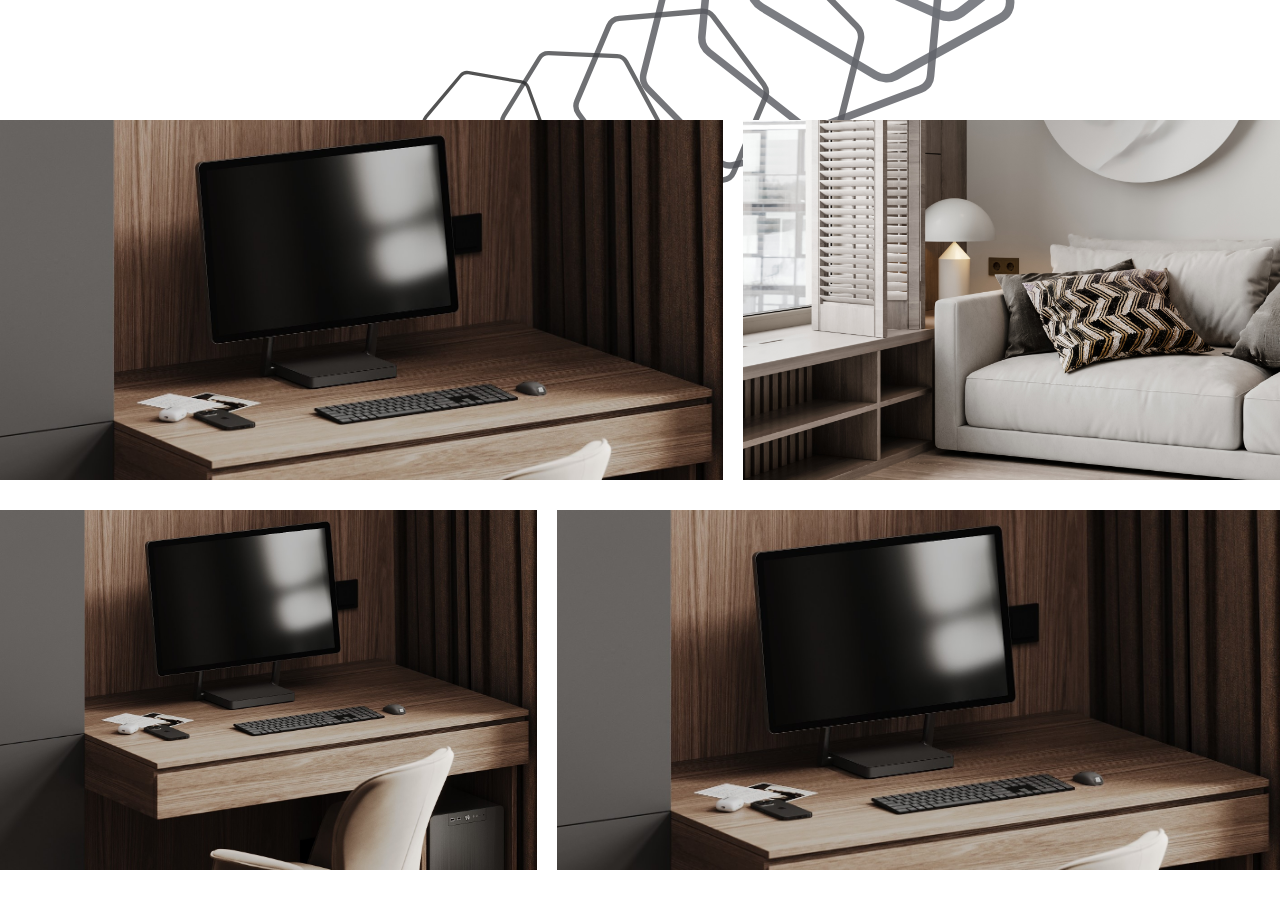
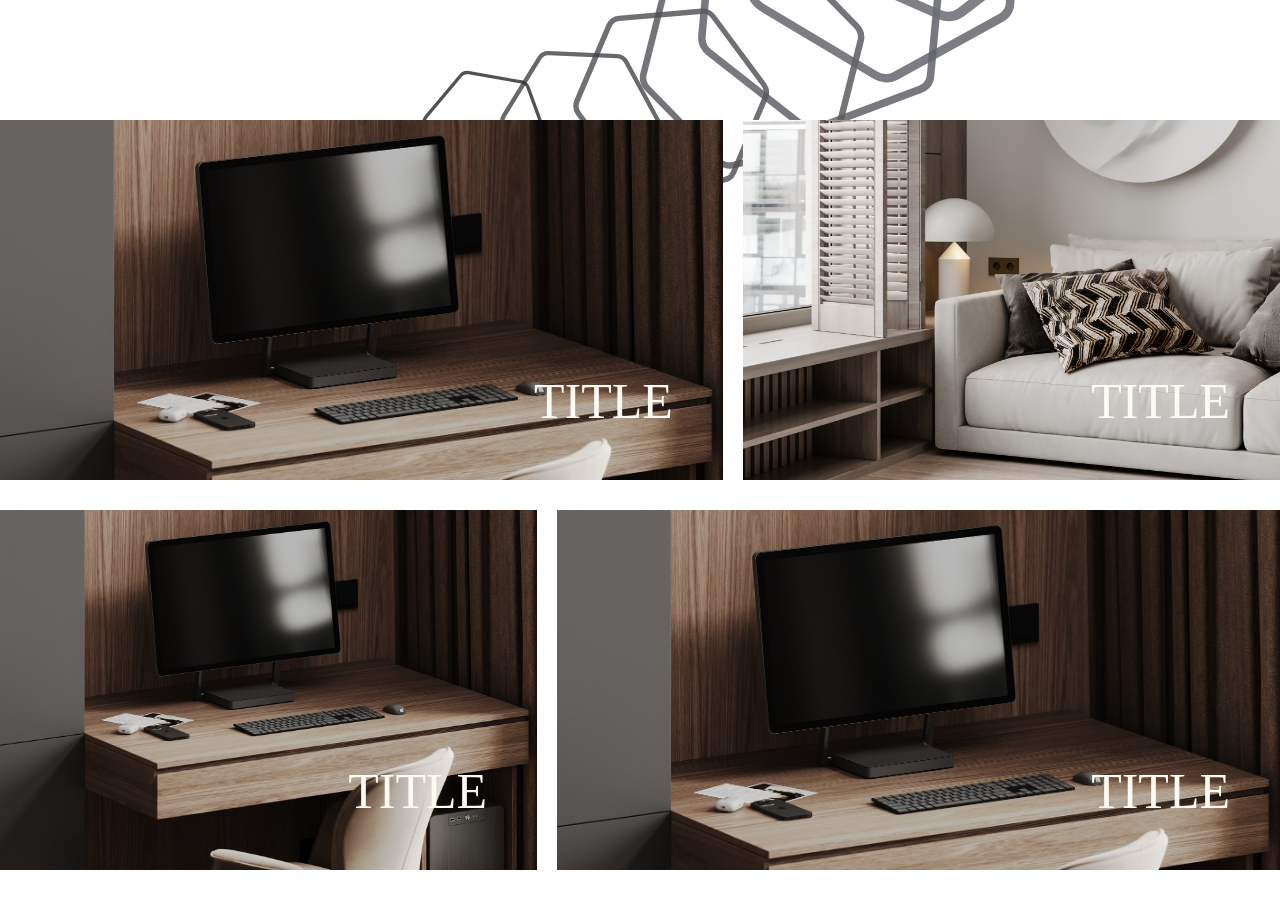
Before and after one commit to ovsaltuk/aper-design, a React (Vite) app: page / in a window 1280 px wide. Shown: the part 680-1588 px from the top of the page. Before the commit the page ends 1550 px from the top, so only its background shows below. Built offline with nearby package versions, Linux system fonts and the light colour scheme; a web font is replaced by a local one.

Commit message:
добавить секцию о проекте

```diff
--- a/src/App.tsx
+++ b/src/App.tsx
@@ -1,6 +1,7 @@
 import { ProjectsSection } from "./components/ProjectsSection/ProjectsSection";
 import { Banner } from "./components/Banner/Banner";
 import { Header } from "./components/Header/Header";
+import { AboutSection } from "./components/AboutSection/AboutSection";
 import "./styles/app.scss";
 
 function App() {
@@ -9,6 +10,8 @@ function App() {
       <Header/>
       <Banner />
       <ProjectsSection />
+      <AboutSection />
+
     </main>
   );
 }
--- /dev/null
+++ b/src/components/AboutSection/AboutSection.tsx
@@ -0,0 +1,6 @@
+import { FC } from "react"
+import "../../styles/aboutSection.scss"
+
+export const AboutSection:FC = () => {
+    return (<section className="about"></section>)
+}
--- a/src/components/ProjectsSection/ProjectsSection.tsx
+++ b/src/components/ProjectsSection/ProjectsSection.tsx
@@ -7,22 +7,22 @@ export const ProjectsSection: FC = () => {
       <div className="projects__container">
         <div className="projects__block">
           <div className="projects__item-title">
-
+            <span>Title</span>
           </div>
         </div>
         <div className="projects__block">
           <div className="projects__item-title">
-
+            <span>Title</span>
           </div>
         </div>
         <div className="projects__block">
           <div className="projects__item-title">
-
+            <span>Title</span>
           </div>
         </div>
         <div className="projects__block">
           <div className="projects__item-title">
-
+            <span>Title</span>
           </div>
         </div>
       </div>
--- /dev/null
+++ b/src/styles/aboutSection.scss
@@ -0,0 +1,5 @@
+@use "./var.scss";
+
+.about {
+    height: 100vh;
+}
--- a/src/styles/projectsSection.scss
+++ b/src/styles/projectsSection.scss
@@ -10,10 +10,25 @@
   }
 
   &__block {
+    position: relative;
     display: flex;
     align-items: center;
     height: 45vh;
     background-size: cover;
+  }
+
+  .projects__item-title {
+    position: absolute;
+    bottom: 50px;
+    right: 50px;
+    display: flex;
+    flex-direction: column;
+    color: var.$secondary-text-color;
+    font-size: 50px;
+
+    span {
+      text-transform: uppercase;
+    }
   }
 
   &__block:nth-child(1) {
```
Lines whose indentation alone changed are shown as unchanged.
